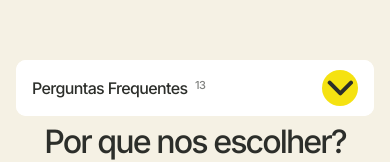
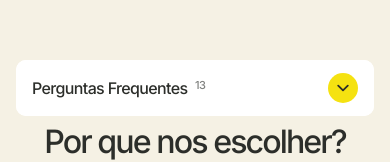
Before and after one commit to MTconnect-BR/imobiliario, a Next.js app: page / in a window 390 px wide. Shown: the part 632-794 px from the top of the page. Built offline with nearby package versions, Linux system fonts and the light colour scheme.

Commit message:
fix: ajustes hamburger menu e icone FAQ
- Aumentar espacamento do hamburger: height 7px → 12px
- Corrigir animacao do icone FAQ: adicionar transform inicial
- Reduzir icone FAQ: container 36x36 → 30x30, SVG 1.67em → 12px

```diff
--- a/app/globals.css
+++ b/app/globals.css
@@ -569,8 +569,8 @@ html.has-menu-mobile-open {
 .c-menu-mobile_burger_icon.-default {
     flex-direction: column;
     justify-content: space-between;
-    width: 17px;
-    height: 7px;
+    width: 16px;
+    height: 12px;
     display: flex;
 }
 
@@ -942,8 +942,8 @@ html.has-menu-mobile-open .c-menu-mobile_nav_contact_icon {
 .c-faq-panel_toggle_icon {
     z-index: 2;
     background-color: var(--color-yellow);
-    width: 36px;
-    height: 36px;
+    width: 30px;
+    height: 30px;
     transition: transform var(--faq-transition-duration) var(--ease-bounce);
     border-radius: 100%;
     justify-content: center;
@@ -952,6 +952,7 @@ html.has-menu-mobile-open .c-menu-mobile_nav_contact_icon {
     flex-shrink: 0;
     position: relative;
     color: var(--color-charcoal);
+    transform: rotate(0deg);
 }
 
 .c-faq-panel.is-open .c-faq-panel_toggle_icon,
--- a/components/faq-panel.tsx
+++ b/components/faq-panel.tsx
@@ -146,8 +146,8 @@ export function FAQPanel() {
         </span>
         <span className="c-faq-panel_toggle_icon">
           <svg
-            width="1.67em"
-            height="1em"
+            width="12"
+            height="8"
             viewBox="0 0 10 6"
             fill="none"
             xmlns="http://www.w3.org/2000/svg"
```
